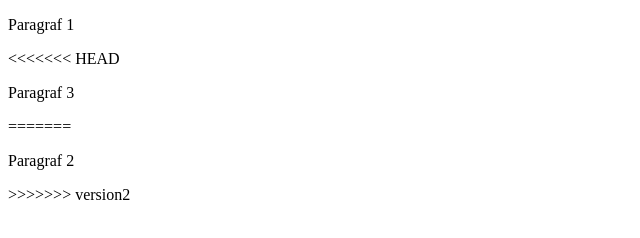
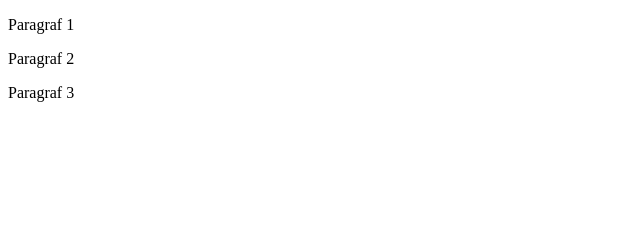
Before and after one commit to dahbvg/gitjestgit, a plain HTML site: page index.html in a window 1280 px wide. Shown: the whole page, without its empty margins (0-640 px from the left). Drawn offline with Linux system fonts and the light colour scheme.

Commit message:
merged main with version2

```diff
--- a/index.html
+++ b/index.html
@@ -1,17 +1,19 @@
 <!DOCTYPE html>
 <html lang="en">
+
 <head>
     <meta charset="UTF-8">
     <meta http-equiv="X-UA-Compatible" content="IE=edge">
     <meta name="viewport" content="width=<device-width>, initial-scale=1.0">
     <title>Document</title>
 </head>
+
 <body>
-        <p>Paragraf 1</p>
-<<<<<<< HEAD
-        <p>Paragraf 3</p>
-=======
-        <p>Paragraf 2</p>
->>>>>>> version2
+    <p>Paragraf 1</p>
+    <p>Paragraf 2</p>
+    <p>Paragraf 3</p>
+
+
 </body>
+
 </html>
```
